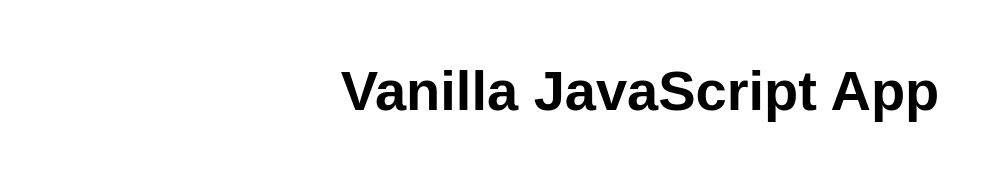
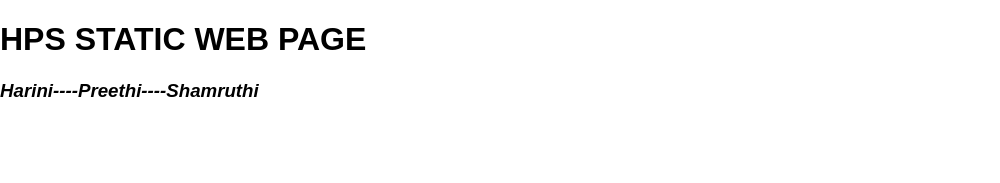
Before and after one commit to Preethi3101/my-webapp, a plain HTML site: page src/index.html in a window 1280 px wide. Shown: the whole page, without its empty margins (0-1000 px from the left). Drawn offline with Linux system fonts and the light colour scheme.

Commit message:
Update index.html

```diff
--- a/src/index.html
+++ b/src/index.html
@@ -5,13 +5,12 @@
   <meta charset="UTF-8">
   <meta name="viewport" content="width=device-width, initial-scale=1.0">
   <link rel="stylesheet" href="styles.css">
-  <title>Vanilla JavaScript App</title>
+  <title>HPS</title>
 </head>
 
 <body>
-  <main>
-    <h1>Vanilla JavaScript App</h1>
-  </main>
+    <h1>HPS STATIC WEB PAGE</h1>
+    <h3><I>Harini----Preethi----Shamruthi</I></h3>
 </body>
 
 </html>
```
